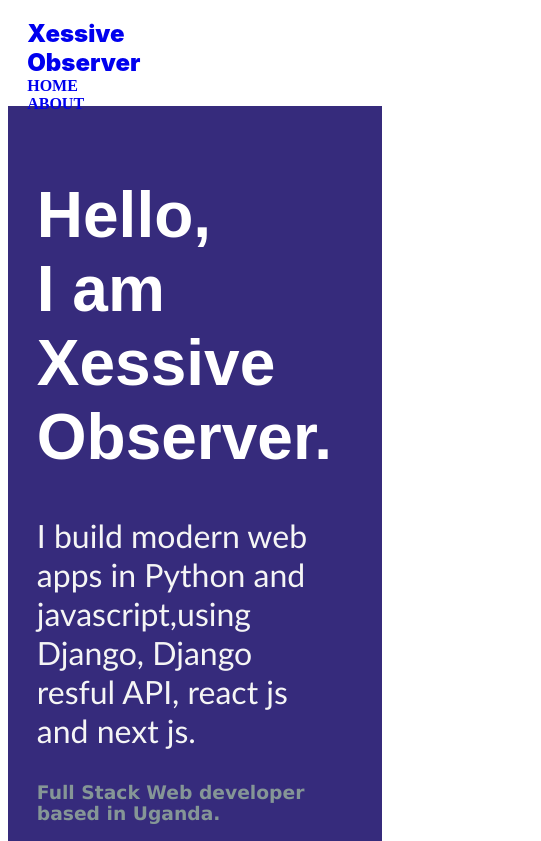
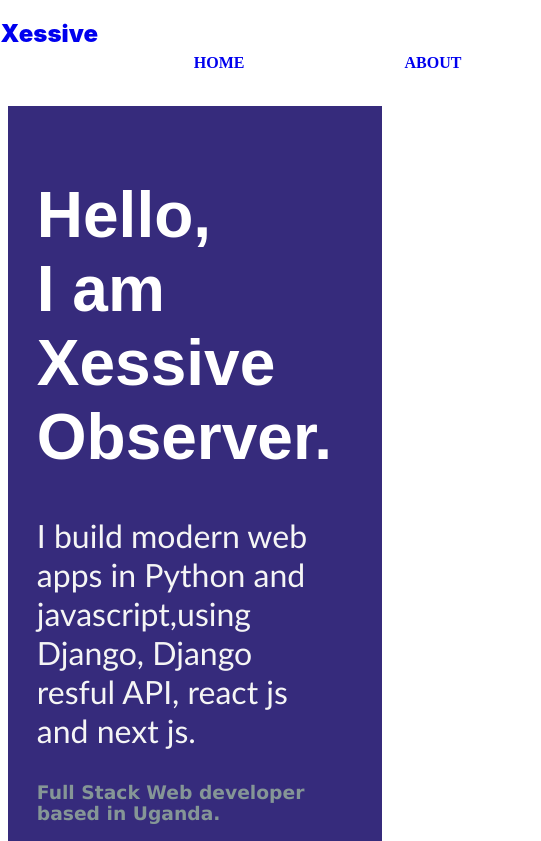
Before and after one commit to XessiveObserver/portfolio, a Next.js app: page / in a window 390 px wide. Shown: the top 841 px of the page, 541 px wide, since content can reach past the window. Built offline with nearby package versions, Linux system fonts and the light colour scheme.

Commit message:
navbar responsive.

```diff
--- a/components/Nav/NavBarStyles.js
+++ b/components/Nav/NavBarStyles.js
@@ -11,8 +11,7 @@ export const Nav = styled.nav`
         vertical-align: middle;
         text-decoration: none;
         list-style: none;
-        display: flex;
-        margin-right: 5em;
+        margin: 5em;
         align-items: center;
         font-weight: bold;
         text-transform: uppercase;
@@ -26,9 +25,7 @@ export const Nav = styled.nav`
 `;
 
 export const Logo = styled.span`
-        display: flex;
-        flex-direction: column;
-        margin-right: 3em;
+        margin: 3em;
         justify-content: left;
         font-weight: bolder;
         text-transform: capitalize;
```
